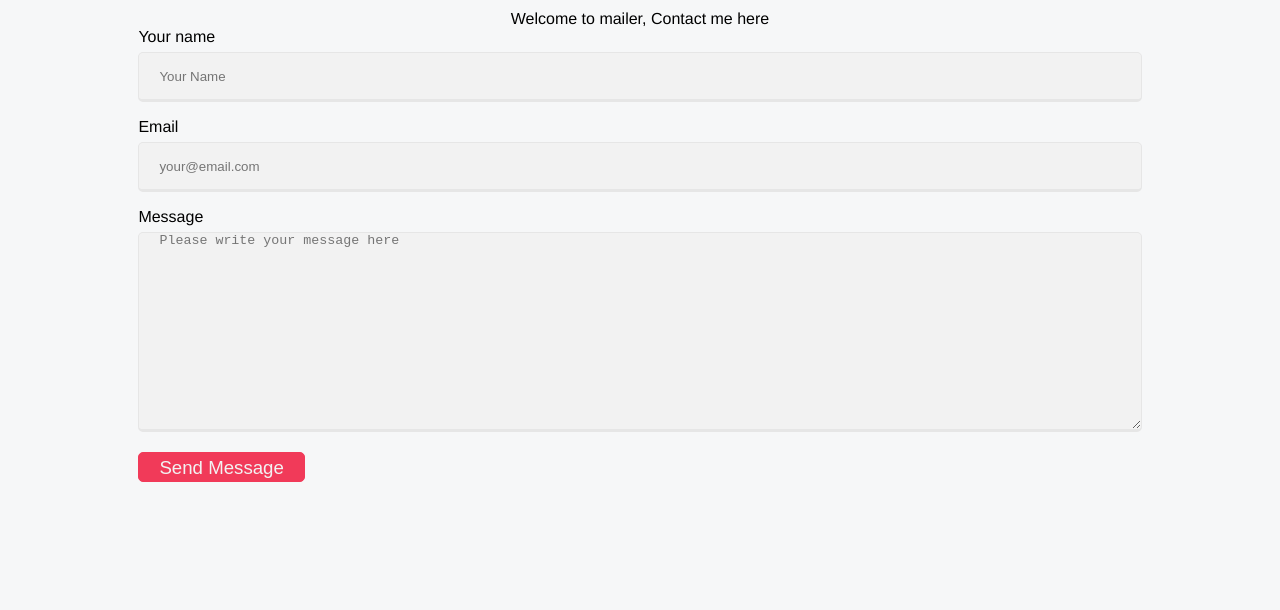
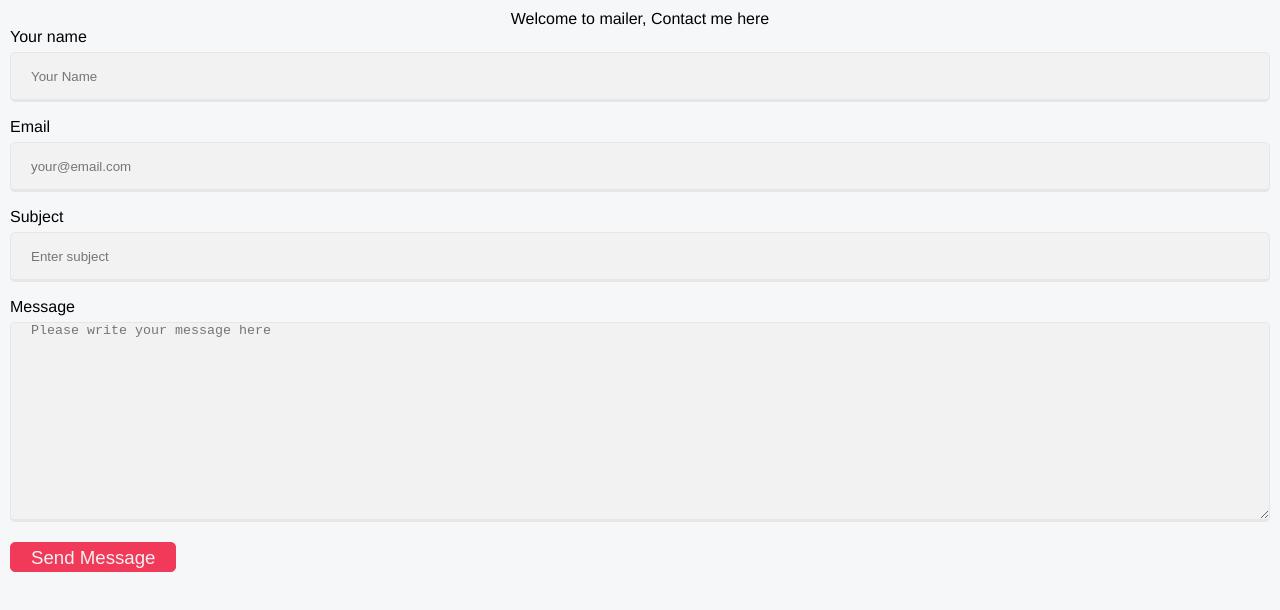
Before and after one commit to BILLthebuilder/mailer, a React (Create React App) app: page / in a window 1280 px wide. Shown: the top 610 px of the page. Built offline with nearby package versions, Linux system fonts and the light colour scheme.

Commit message:
add subject field

```diff
--- a/src/App.js
+++ b/src/App.js
@@ -8,6 +8,7 @@ class Contact extends Component {
     this.state = {
       name: '',
       message: '',
+      subject:'',
       email: '',
       sent: false,
       error: null,
@@ -22,10 +23,13 @@ class Contact extends Component {
           <form onSubmit={(e) => this.formSubmit(e)}>
 
             <label htmlFor="Your name">Your name</label>
-            <input onChange={e => this.setState({ name: e.target.value })} name="Your name" id="fname" type="text" placeholder="Your Name" value={this.state.name} />
+            <input onChange={e => this.setState({ name: e.target.value })} name="Your name" id="fname" type="text" placeholder="Your Name" value={this.state.name} required/>
 
             <label htmlFor="email">Email</label>
-            <input onChange={(e) => this.setState({ email: e.target.value })} name="email" id="email" type="email" placeholder="your@email.com" required value={this.state.email} />
+            <input onChange={(e) => this.setState({ email: e.target.value })} name="email" id="email" type="email" placeholder="your@email.com" value={this.state.email} required/>
+
+             <label htmlFor="subject">Subject</label>
+            <input onChange={e => this.setState({ subject: e.target.value })} name="subject" id="subject" type="text" placeholder="Enter subject" value={this.state.subject} required/>
 
             <label htmlFor="message">Message</label>
             <textarea onChange={e => this.setState({ message: e.target.value })} name="message" id="message" type="text" placeholder="Please write your message here" value={this.state.message} required />
@@ -48,6 +52,7 @@ class Contact extends Component {
 
     const data = {
       name: this.state.name,
+      subject:this.state.subject,
       email: this.state.email,
       message: this.state.message
     }
@@ -66,6 +71,7 @@ class Contact extends Component {
     this.setState({
       name: '',
       message: '',
+      subject:'',
       email: '',
       buttonText: 'Sent'
     })
```
